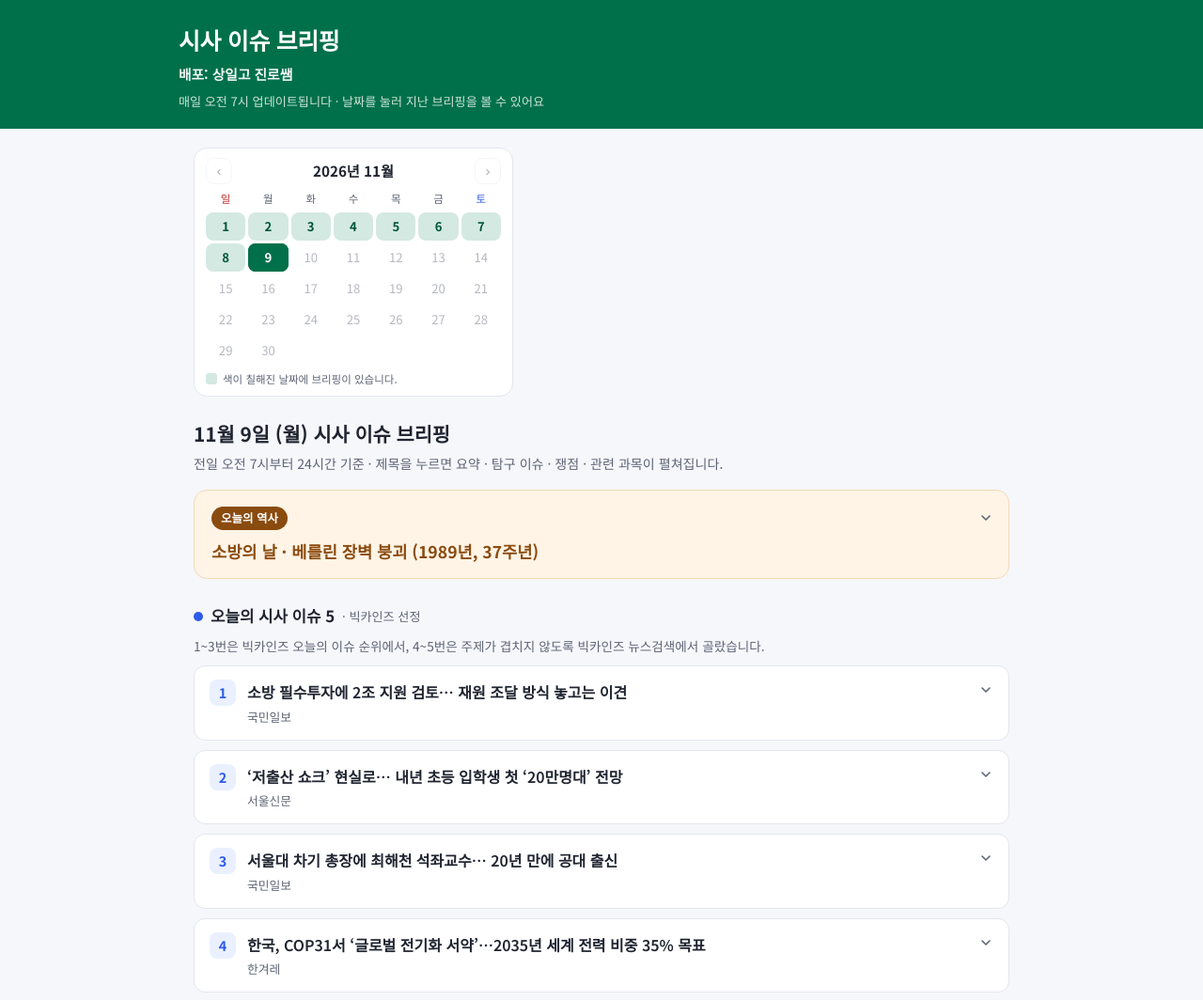
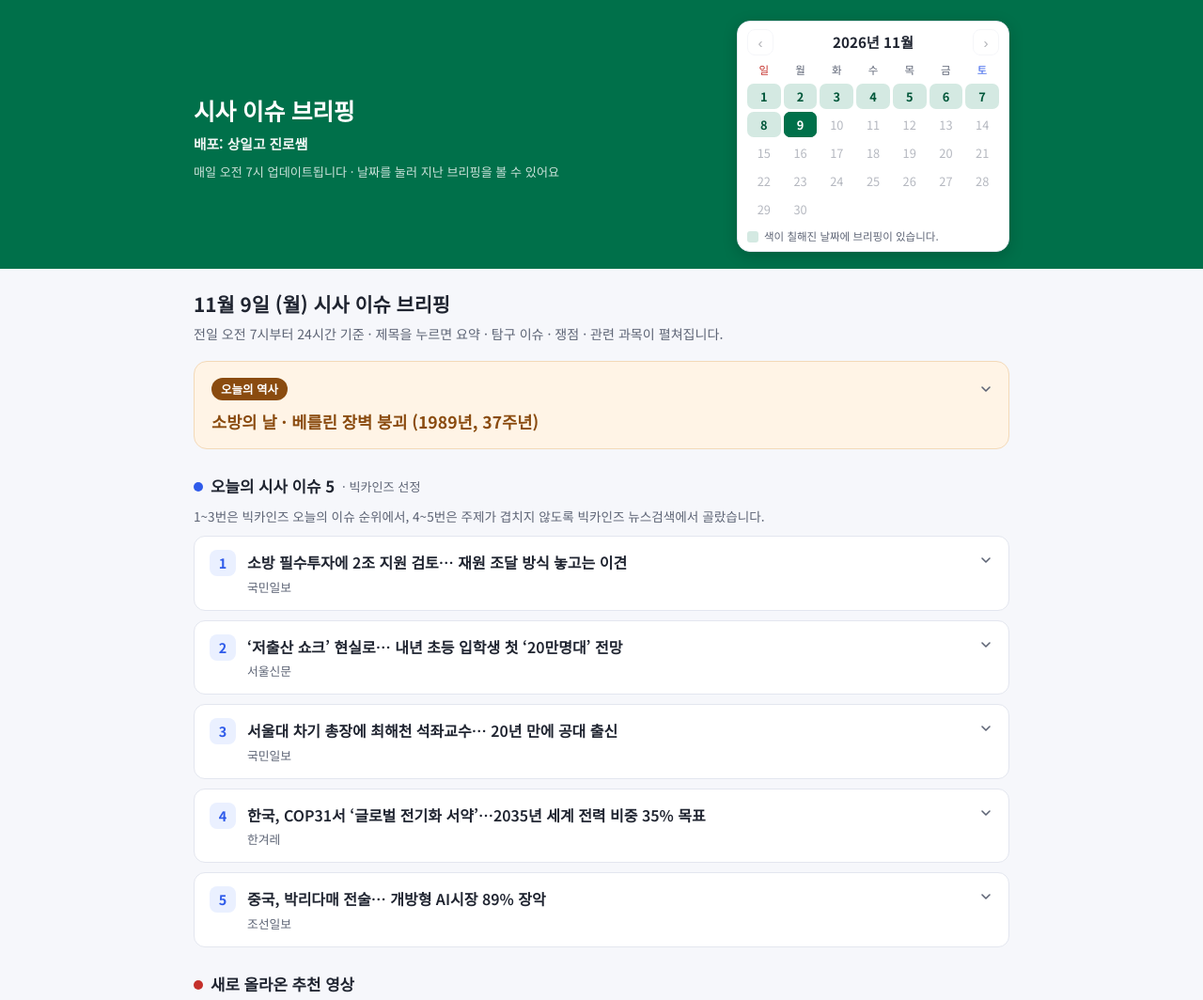
Before and after one commit to kangjinro/career-issue-briefing, a plain HTML site: page index.html in a window 1280 px wide. Shown: the top 1064 px of the page at 94% size. Drawn offline with Linux system fonts and the light colour scheme.

Commit message:
PC·태블릿에서 달력을 타이틀 옆에 배치 (휴대폰은 위아래)
Co-Authored-By: Claude Opus 5.5 <noreply@anthropic.com>

```diff
--- a/index.html
+++ b/index.html
@@ -18,11 +18,14 @@
 body{margin:0;background:var(--bg);color:var(--ink);font-family:'Noto Sans KR',system-ui,-apple-system,'Malgun Gothic',sans-serif;line-height:1.65;font-size:16px}
 .wrap{max-width:900px;margin:0 auto;padding:20px 16px 48px}
 .banner{background:var(--green);color:#fff;padding:22px 16px 18px}
-.banner .in{max-width:900px;margin:0 auto}
+.banner .in{max-width:868px;margin:0 auto;display:flex;align-items:center;justify-content:space-between;gap:24px}
+.banner .txt{flex:1;min-width:0}
+.banner .cal{flex:0 0 290px;margin:0;color:var(--ink);box-shadow:0 4px 16px rgba(0,0,0,.18)}
+@media (max-width:767px){.banner .in{flex-direction:column;align-items:stretch;gap:14px}.banner .cal{flex:none;max-width:none;width:100%}}
 .banner h1{font-size:1.55rem;margin:0;letter-spacing:-.01em}
 .banner .by{margin:4px 0 0;font-size:.92rem;font-weight:600;opacity:.95}
 .banner .upd{margin:6px 0 0;font-size:.82rem;opacity:.8}
-.cal{background:var(--card);border:1px solid var(--line);border-radius:14px;padding:10px 12px 8px;margin:0 0 22px;max-width:340px}
+.cal{background:var(--card);border:1px solid var(--line);border-radius:14px;padding:8px 10px 6px;margin:0 0 22px;max-width:340px}
 .cal-head{display:flex;align-items:center;justify-content:space-between;margin-bottom:4px}
 .cal-head b{font-size:.95rem}
 .cal-head button{border:1px solid var(--line);background:var(--card);color:var(--ink);border-radius:8px;width:28px;height:28px;font-size:.95rem;cursor:pointer;padding:0}
@@ -30,7 +33,7 @@ body{margin:0;background:var(--bg);color:var(--ink);font-family:'Noto Sans KR',s
 .grid{display:grid;grid-template-columns:repeat(7,1fr);gap:3px;text-align:center}
 .dow{font-size:.72rem;color:var(--muted);padding:2px 0}
 .dow.sun{color:var(--sun)}.dow.sat{color:var(--sat)}
-.day{border:none;background:transparent;color:var(--ink);font:inherit;font-size:.82rem;border-radius:8px;height:30px;padding:0;cursor:default}
+.day{border:none;background:transparent;color:var(--ink);font:inherit;font-size:.8rem;border-radius:7px;height:27px;padding:0;cursor:default}
 .day.empty{visibility:hidden}
 .day.has{cursor:pointer;font-weight:700;background:var(--green-soft);color:var(--green-ink)}
 .day.has:hover{filter:brightness(.95)}
@@ -93,12 +96,11 @@ a.src:hover{text-decoration:underline}
 <body>
 <header class="banner">
   <div class="in">
+    <div class="txt">
     <h1>시사 이슈 브리핑</h1>
     <p class="by">배포: 상일고 진로쌤</p>
     <p class="upd">매일 오전 7시 업데이트됩니다 · 날짜를 눌러 지난 브리핑을 볼 수 있어요</p>
     </div>
-</header>
-<div class="wrap">
     <section class="cal" aria-label="브리핑 달력">
       <div class="cal-head">
         <button id="prev" aria-label="이전 달">‹</button>
@@ -108,6 +110,9 @@ a.src:hover{text-decoration:underline}
       <div class="grid" id="grid"></div>
       <div class="legend"><i></i>색이 칠해진 날짜에 브리핑이 있습니다.</div>
     </section>
+  </div>
+</header>
+<div class="wrap">
   <main id="brief"><p class="loading">불러오는 중…</p></main>
 </div>
 <script>
```
Lines whose indentation alone changed are shown as unchanged.
